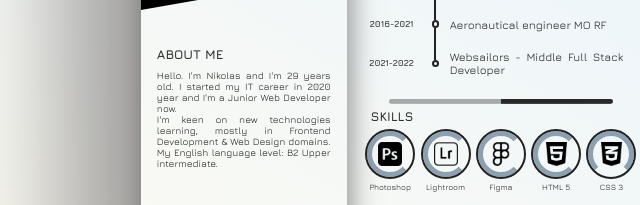
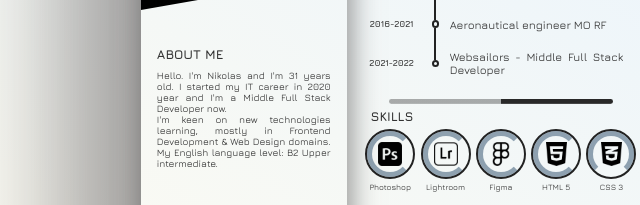
Before and after one commit to chisto4/MyResumeMr1, a website: page index.html in a window 1280 px wide. Shown: the part 390-595 px from the top of the page, 242-882 px from the left. Drawn offline with nearby package versions, Linux system fonts and the light colour scheme.

Commit message:
update information

```diff
--- a/index.html
+++ b/index.html
@@ -32,8 +32,8 @@
                 <div class="aboutMe">
                     <h4>ABOUT ME</h4>
                     <p>
-                        Hello. I'm Nikolas and I'm 29 years old.
-                        I started my IT career in 2020 year and I'm a Junior Web Developer now.
+                        Hello. I'm Nikolas and I'm 31 years old.
+                        I started my IT career in 2020 year and I'm a Middle Full Stack Developer now.
                     </p>
 
                     <p>
```
